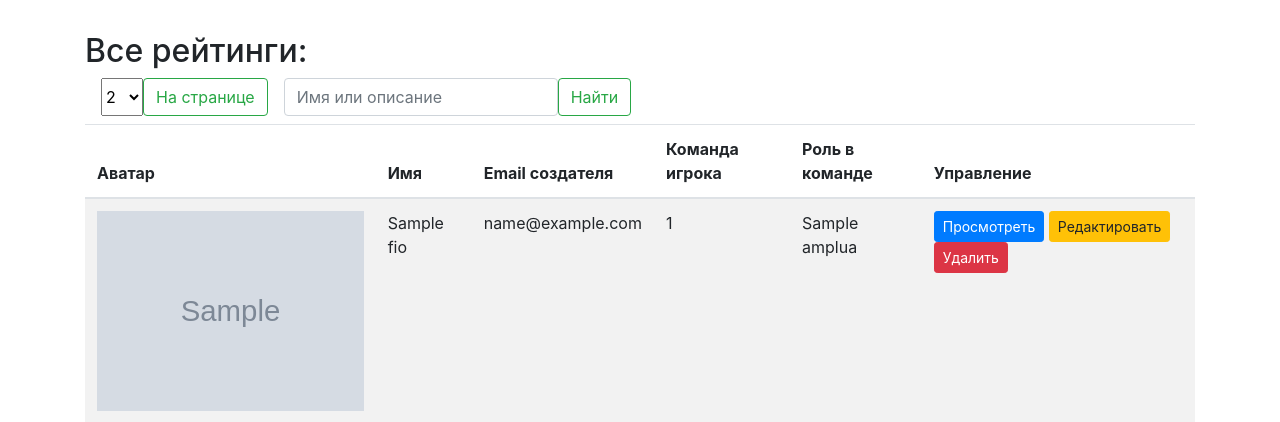
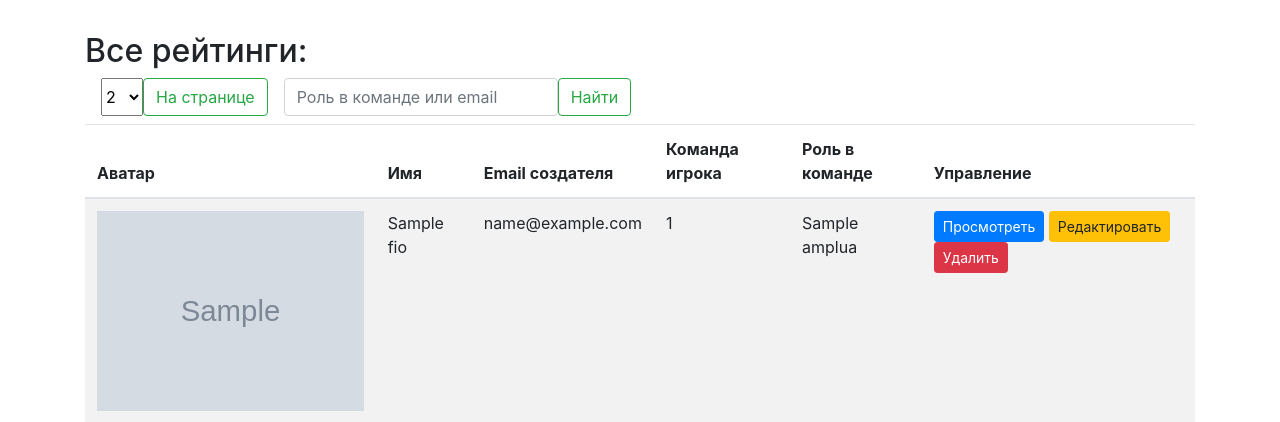
Before and after one commit to Leveofan97/Hospital, a CodeIgniter 4 app: template app/Views/view_all_with_users.php in a window 1280 px wide. Shown: the part 58-480 px from the top of the page. Run offline with PHP 8.4 and a stand-in for CodeIgniter, Linux system fonts and the light colour scheme; the template is opened without the code that fills it: most values are stand-ins (such as "Sample title", 1, 10 or a date in 2020); grey boxes marked "Sample" are stand-in pictures; data that the repository does not hold is empty; some libraries are stand-ins or nearby versions.

Commit message:
Update view_all_with_users.php

```diff
--- a/app/Views/view_all_with_users.php
+++ b/app/Views/view_all_with_users.php
@@ -15,7 +15,7 @@
                 <button class="btn btn-outline-success" type="submit" class="btn btn-primary">На странице</button>
                 </form>
                 <?= form_open('player/viewAllWithUsers',['style' => 'display: flex']); ?>
-                <input type="text" class="form-control ml-3" name="search" placeholder="Имя или описание" aria-label="Search"
+                <input type="text" class="form-control ml-3" name="search" placeholder="Роль в команде или email" aria-label="Search"
                        value="<?= $search; ?>">
                 <button class="btn btn-outline-success" type="submit" class="btn btn-primary">Найти</button>
                 </form>
```
